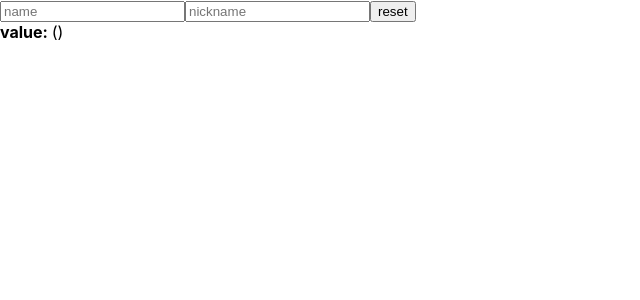
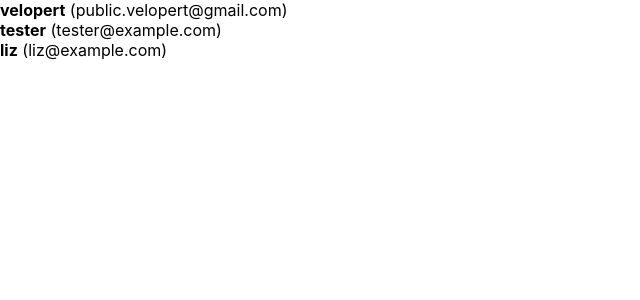
Before and after one commit to yunnb/modern-react, a React (Create React App) app: page / in a window 1280 px wide. Shown: the top 300 px of the page, without its empty margins (0-640 px from the left). Built offline with nearby package versions, Linux system fonts and the light colour scheme.

Commit message:
11. 배열 렌더링하기

```diff
--- a/src/App.js
+++ b/src/App.js
@@ -4,10 +4,11 @@
 import Wrapper from "./chapter_01/Wrapper";
 import Counter from "./chapter_01/Counter";
 import InputSample from "./chapter_01/InputSample";
+import UserList from "./chapter_01/UserList";
 
 function App() {
   return (
-    <InputSample />
+    <UserList />
   );
 }
 
--- /dev/null
+++ b/src/chapter_01/UserList.js
@@ -0,0 +1,40 @@
+import React from 'react';
+
+function User({ user }) {
+    return (
+        <div>
+            <b>{user.username}</b> <span>({user.email})</span>
+        </div>
+    );
+}
+
+function UserList() {
+    const users = [
+        {
+            id: 1,
+            username: 'velopert',
+            email: 'public.velopert@gmail.com'
+        },
+        {
+            id: 2,
+            username: 'tester',
+            email: 'tester@example.com'
+        },
+        {
+            id: 3,
+            username: 'liz',
+            email: 'liz@example.com'
+        }
+    ];
+
+    return (
+        <div>
+            {users.map(user => (
+                <User user={user} key={user.id}/>
+            ))
+}
+        </div>
+    );
+}
+
+export default UserList;
```
Also changed, not shown: 1 other file (tests, documents, lock files or other folders).
